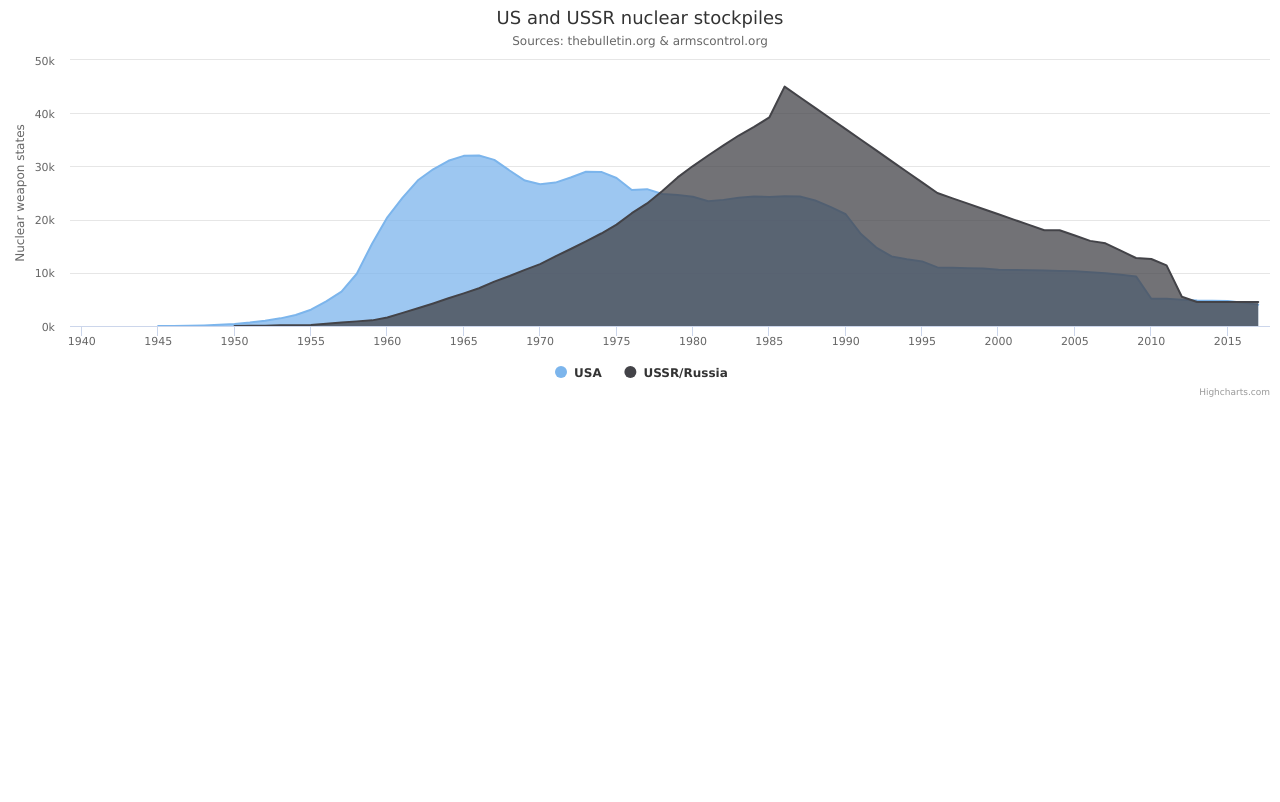
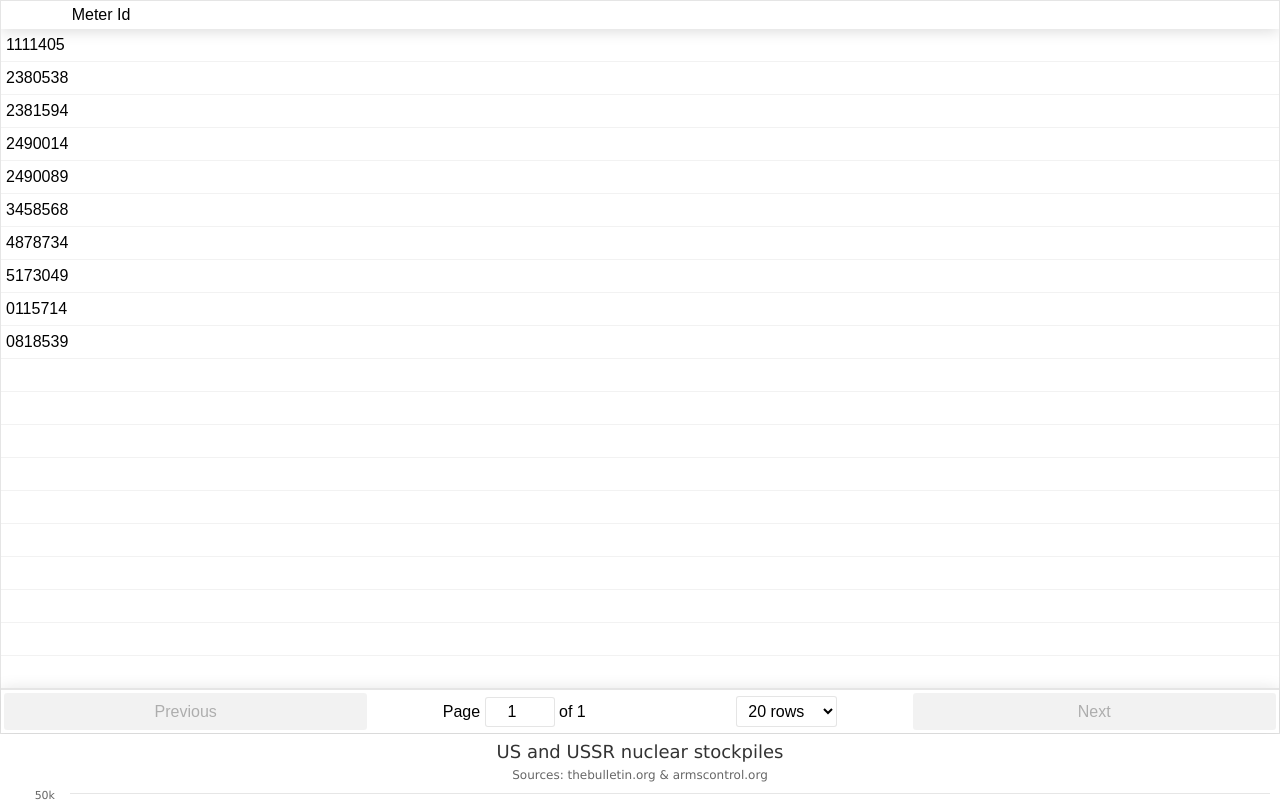
Before and after one commit to joeynguyen/energy-meter-charts, a React (Create React App) app: page / in a window 1280 px wide. Shown: the top 802 px of the page. Built offline with nearby package versions, Linux system fonts and the light colour scheme.

Commit message:
Added react-table to display meter ids

```diff
--- a/package.json
+++ b/package.json
@@ -7,7 +7,8 @@
     "highcharts-react-official": "1.1.0",
     "react": "^16.4.0",
     "react-dom": "^16.4.0",
-    "react-scripts": "1.1.4"
+    "react-scripts": "1.1.4",
+    "react-table": "6.8.6"
   },
   "scripts": {
     "start": "react-scripts start",
--- a/src/App.js
+++ b/src/App.js
@@ -2,6 +2,8 @@ import React from 'react';
 import { render } from 'react-dom';
 import Highcharts from 'highcharts';
 import HighchartsReact from 'highcharts-react-official';
+import ReactTable from 'react-table';
+import 'react-table/react-table.css';
 
 import meterReadings from './meters.json';
 
@@ -9,7 +11,6 @@ let uniqueMeters = {};
 meterReadings.data.forEach(meterReading => {
   const meterId = meterReading.Meter_ID;
   const meterType = meterReading.Type;
-  const meterReadingId = meterReading._id['$oid'];
   const meterReadingKeys = Object.keys(meterReading);
 
   let totalKwH = 0;
@@ -41,6 +42,11 @@ meterReadings.data.forEach(meterReading => {
   }
 });
 console.log('uniqueMeters', uniqueMeters);
+const uniqueMetersMap = Object.keys(uniqueMeters).map(meter => {
+  return {
+    id: meter,
+  };
+});
 
 const options = {
   chart: {
@@ -262,8 +268,40 @@ const options = {
   ],
 };
 
+const data = uniqueMetersMap;
+
+const columns = [
+  {
+    Header: 'Meter Id',
+    accessor: 'id', // String-based value accessors!
+    width: 200,
+  },
+];
+
 const App = () => (
   <div>
+    <ReactTable
+      data={data}
+      columns={columns}
+      width={200}
+      getTdProps={(state, rowInfo, column, instance) => {
+        return {
+          onClick: (e, handleOriginal) => {
+            console.log('A Td Element was clicked!');
+            console.log('It was in this row:', rowInfo);
+
+            // IMPORTANT! React-Table uses onClick internally to trigger
+            // events like expanding SubComponents and pivots.
+            // By default a custom 'onClick' handler will override this functionality.
+            // If you want to fire the original onClick handler, call the
+            // 'handleOriginal' function.
+            if (handleOriginal) {
+              handleOriginal();
+            }
+          },
+        };
+      }}
+    />
     <HighchartsReact highcharts={Highcharts} options={options} />
   </div>
 );
```
Also changed, not shown: 1 other file (tests, documents, lock files or other folders).
